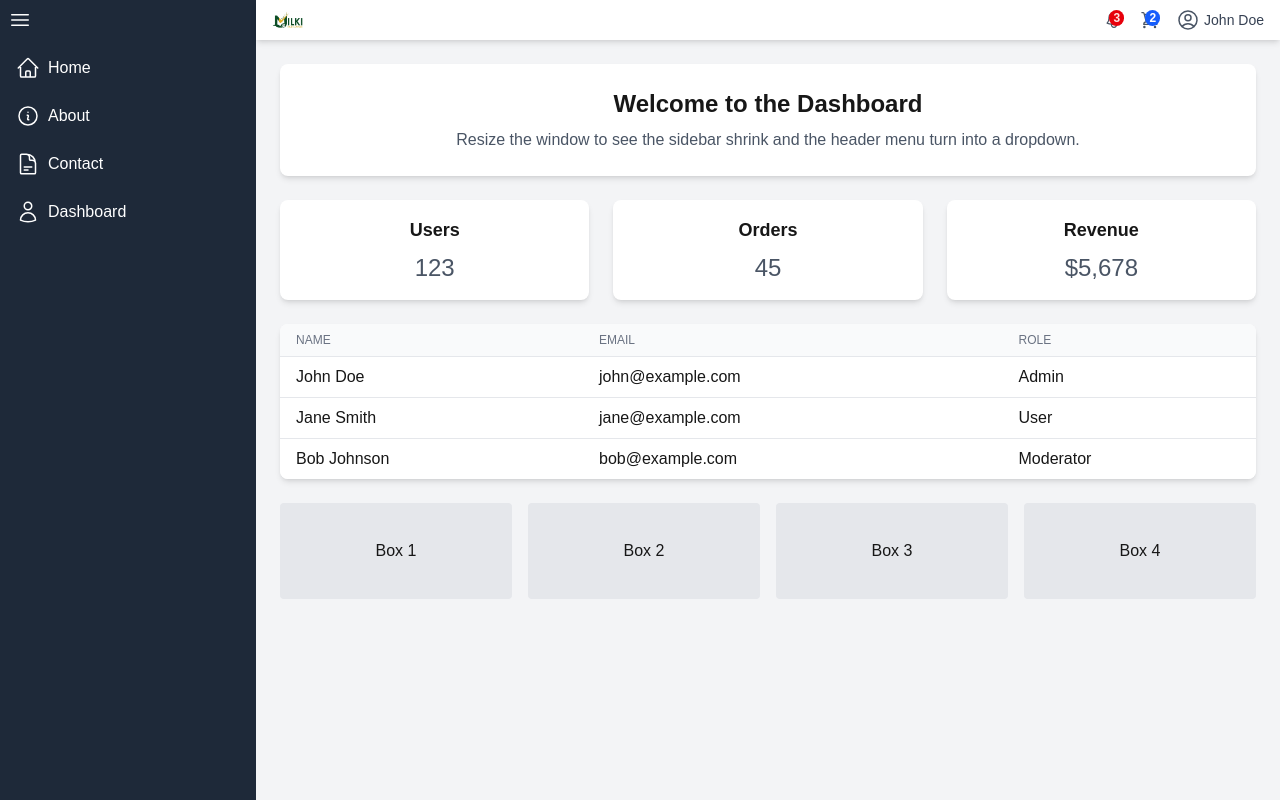
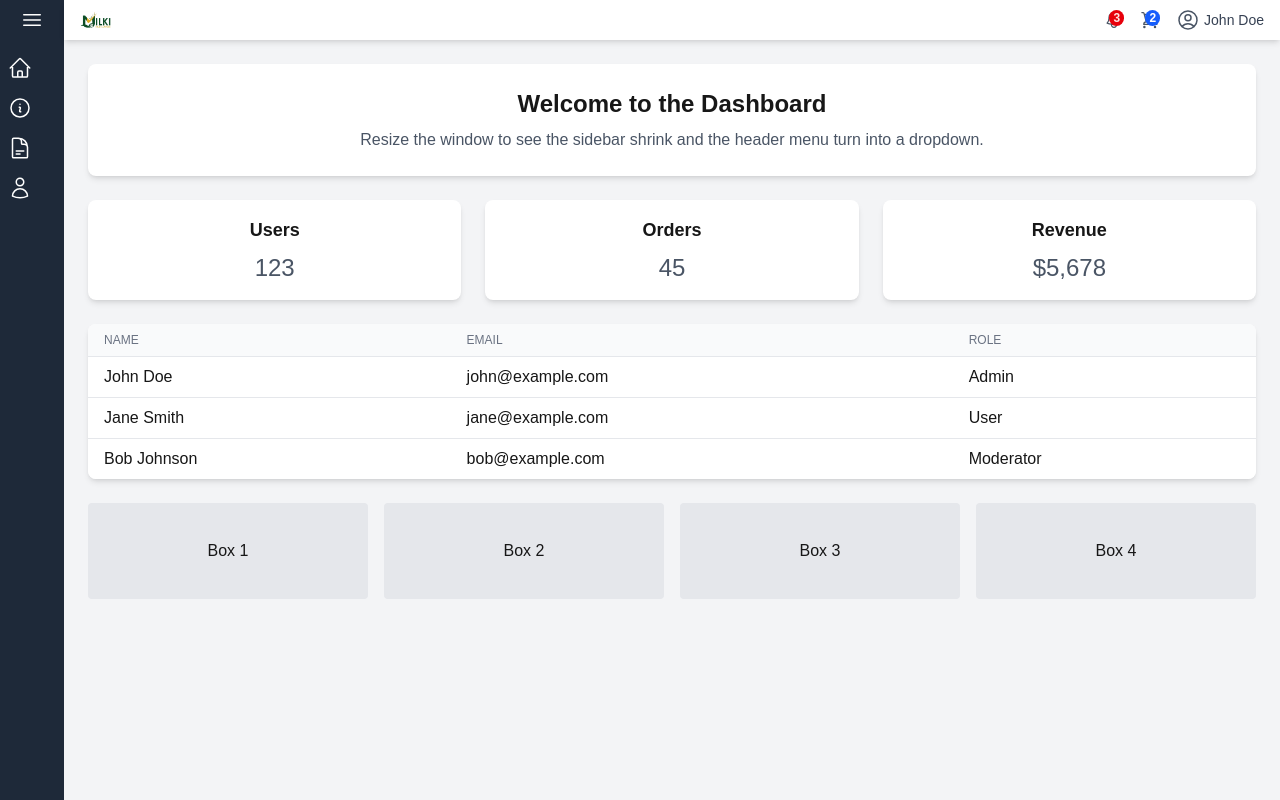
Before and after one commit to Yohannesabesheger/milkifc, a Next.js app: page / in a window 1280 px wide. Built offline with nearby package versions, Linux system fonts and the light colour scheme.

Commit message:
sidebar issue resolved

```diff
--- a/src/components/Sidebar.tsx
+++ b/src/components/Sidebar.tsx
@@ -16,7 +16,7 @@ const navItems = [
 ];
 
 const Sidebar: React.FC = () => {
-  const [collapsed, setCollapsed] = useState(true);
+  const [collapsed, setCollapsed] = useState(true); // collapsed by default
   const [windowWidth, setWindowWidth] = useState<number>(0);
 
   // Track window width
@@ -27,16 +27,7 @@ const Sidebar: React.FC = () => {
     return () => window.removeEventListener("resize", handleResize);
   }, []);
 
-  // Auto-collapse for small screens
-  useEffect(() => {
-    if (windowWidth < 500) {
-      setCollapsed(true); // narrow sidebar for small screens
-    } else {
-      setCollapsed(false); // full width for larger screens
-    }
-  }, [windowWidth]);
-
-  const sidebarWidth = collapsed ? "4rem" : "16rem"; // 4rem = 64px, 16rem = 256px
+  const sidebarWidth = collapsed ? "4rem" : "16rem"; // collapsed = 64px, expanded = 256px
 
   return (
     <div className="flex min-h-screen">
@@ -45,27 +36,32 @@ const Sidebar: React.FC = () => {
         className="bg-gray-800 text-white transition-all duration-300 flex-shrink-0"
         style={{
           width: sidebarWidth,
-          padding: "0.5rem",
+          padding: 0, // remove padding to eliminate gaps
           boxSizing: "border-box",
         }}
       >
-        {/* Collapse button */}
-        <button className="mb-4" onClick={() => setCollapsed(!collapsed)}>
-          <Bars3Icon className="w-6 h-6" />
-        </button>
+        {/* Collapse button: visible only on large screens */}
+        {windowWidth >= 500 && (
+          <button
+            className="w-full p-2 text-white hover:bg-gray-700 flex justify-center"
+            onClick={() => setCollapsed(!collapsed)}
+          >
+            <Bars3Icon className="w-6 h-6" />
+          </button>
+        )}
 
-        <nav className="flex flex-col space-y-2">
+        <nav className="flex flex-col mt-2">
           {navItems.map((item) => {
             const Icon = item.icon;
             return (
               <Link
                 key={item.name}
                 href={item.href}
-                className="flex items-center space-x-2 p-2 hover:bg-gray-700 rounded"
+                className="flex items-center space-x-2 p-2 hover:bg-gray-700"
               >
                 {/* Icon always visible */}
                 <Icon className="w-6 h-6 flex-shrink-0" />
-                {/* Text visible only on >=500px */}
+                {/* Text visible only on >=500px and when expanded */}
                 {windowWidth >= 500 && !collapsed && <span>{item.name}</span>}
               </Link>
             );
@@ -74,7 +70,9 @@ const Sidebar: React.FC = () => {
       </aside>
 
       {/* Main content */}
-
+      <main className="flex-1 m-0 p-0">
+        {/* Your page content goes here, fully flush with sidebar */}
+      </main>
     </div>
   );
 };
```
